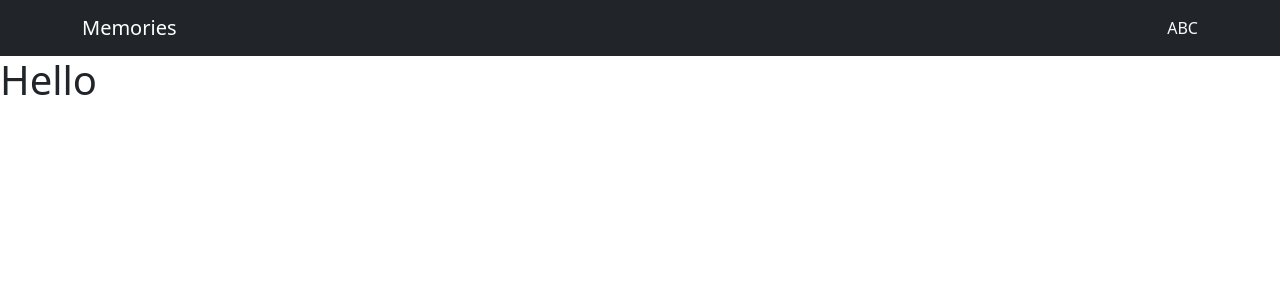
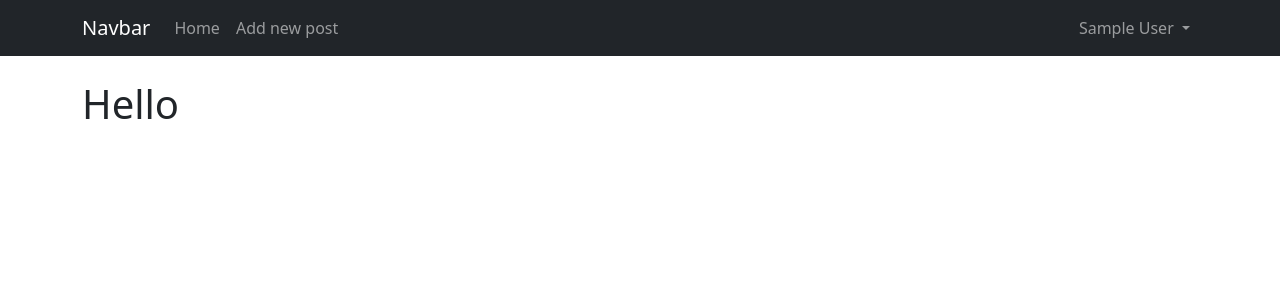
Before and after one commit to hungngocphat01/Django-Memories-Web, a Django app: page / in a window 1280 px wide. Shown: the top 300 px of the page. Run offline with Django 4.2, Linux system fonts and the light colour scheme; the visitor is signed in with stand-in values (Sample User, id 1); some libraries are stand-ins or nearby versions.

Commit message:
Update various existing HTML pages
- Add boostrap icons
- Fix navbar dropdown error
- Add spacing to home

```diff
--- a/main/templates/base/base.html
+++ b/main/templates/base/base.html
@@ -9,6 +9,7 @@
     <link href="https://cdn.jsdelivr.net/npm/bootstrap@5.2.0-beta1/dist/css/bootstrap.min.css" rel="stylesheet" integrity="sha384-0evHe/X+R7YkIZDRvuzKMRqM+OrBnVFBL6DOitfPri4tjfHxaWutUpFmBp4vmVor" crossorigin="anonymous">
     <!-- JavaScript Bundle with Popper -->
     <script src="https://cdn.jsdelivr.net/npm/bootstrap@5.2.0-beta1/dist/js/bootstrap.bundle.min.js" integrity="sha384-pprn3073KE6tl6bjs2QrFaJGz5/SUsLqktiwsUTF55Jfv3qYSDhgCecCxMW52nD2" crossorigin="anonymous"></script>
+    <link rel="stylesheet" href="https://cdn.jsdelivr.net/npm/bootstrap-icons@1.3.0/font/bootstrap-icons.css">
     <title>{{ title }} | Memories</title>
 </head>
 <body>
--- a/main/templates/base/navbar.html
+++ b/main/templates/base/navbar.html
@@ -1,10 +1,31 @@
-<nav class="navbar navbar-dark bg-dark text-light">
-    <div class="container justify-content-between">
-        <a class="navbar-brand">Memories</a>
-        <div>
-            {% if current_user.is_authenticated %}
-                ABC
-            {% endif %}
-        </div>
+<nav class="navbar navbar-expand-lg navbar-dark bg-dark">
+    <div class="container">
+      <a class="navbar-brand" href="#">Navbar</a>
+
+      <button class="navbar-toggler" type="button" data-bs-toggle="collapse" data-bs-target="#navbarSupportedContent">
+        <span class="navbar-toggler-icon"></span>
+      </button>
+
+      <div class="collapse navbar-collapse justify-content-center" id="navbarSupportedContent">
+        <ul class="navbar-nav me-auto">
+          <li class="nav-item">
+            <a class="nav-link" role="button" href="{% url 'app:home' %}">Home</a>
+          </li>
+          <li class="nav-item">
+              <a class="nav-link" role="button" href="{% url 'app:post_create_edit' %}">Add new post</a>
+          </li>
+      </ul>
+
+        <ul class="navbar-nav ms-auto">
+          <li class="nav-item dropdown">
+            <a class="nav-link dropdown-toggle" href="#" role="button" data-bs-toggle="dropdown">
+              {{ user.first_name }} {{ user.last_name }}
+            </a>
+            <ul class="dropdown-menu">
+              <li><a class="dropdown-item" href="{% url 'app:logout' %}">Log out</a></li>
+            </ul>
+          </li>
+        </ul>
+      </div>
     </div>
-</nav>
+  </nav>
--- a/main/templates/home/home.html
+++ b/main/templates/home/home.html
@@ -1,5 +1,7 @@
 {% extends 'base/base.html' %}
 
 {% block content %}
-<h1>Hello</h1>
+    <div class="container pt-4">
+        <h1>Hello</h1>
+    </div>
 {% endblock content %}
--- a/main/templates/home/login.html
+++ b/main/templates/home/login.html
@@ -4,6 +4,9 @@
 <div class="container py-5">
     <h1>Memories</h1>
     <p class="h2">a site to store places that you remember</p>
-    <a class="btn btn-primary btn-sm " href="{% url "social:begin" "facebook" %}?next=/" role="button"><i class="bi bi-facebook"></i>Login with Facebook</a>
+    <a class="btn btn-primary btn-sm " href="{% url "social:begin" "facebook" %}?next=/" role="button">
+        <i class="bi bi-facebook"></i>
+        <span>Login with Facebook</span>
+    </a>
 </div>
 {% endblock content %}
```
